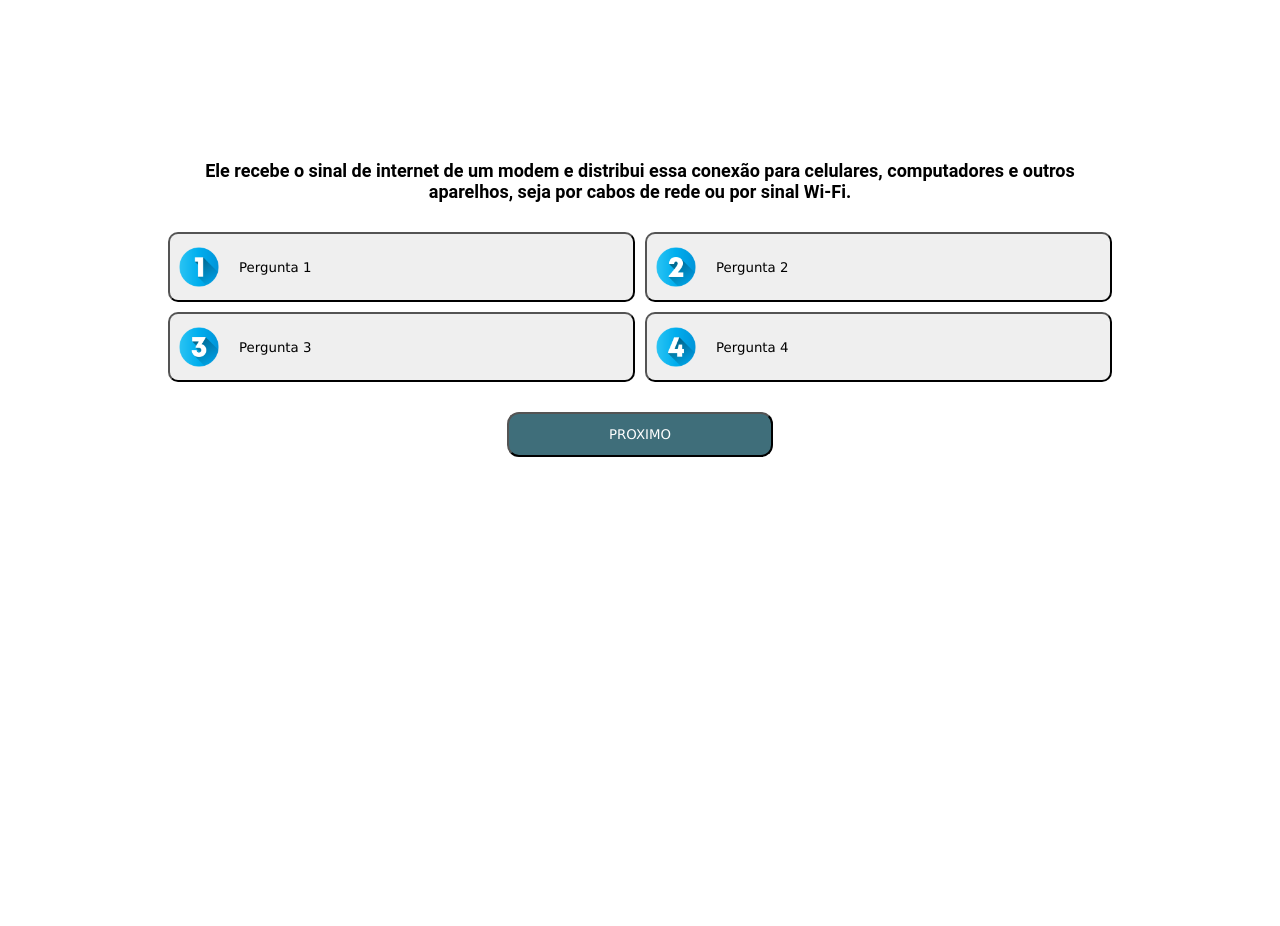
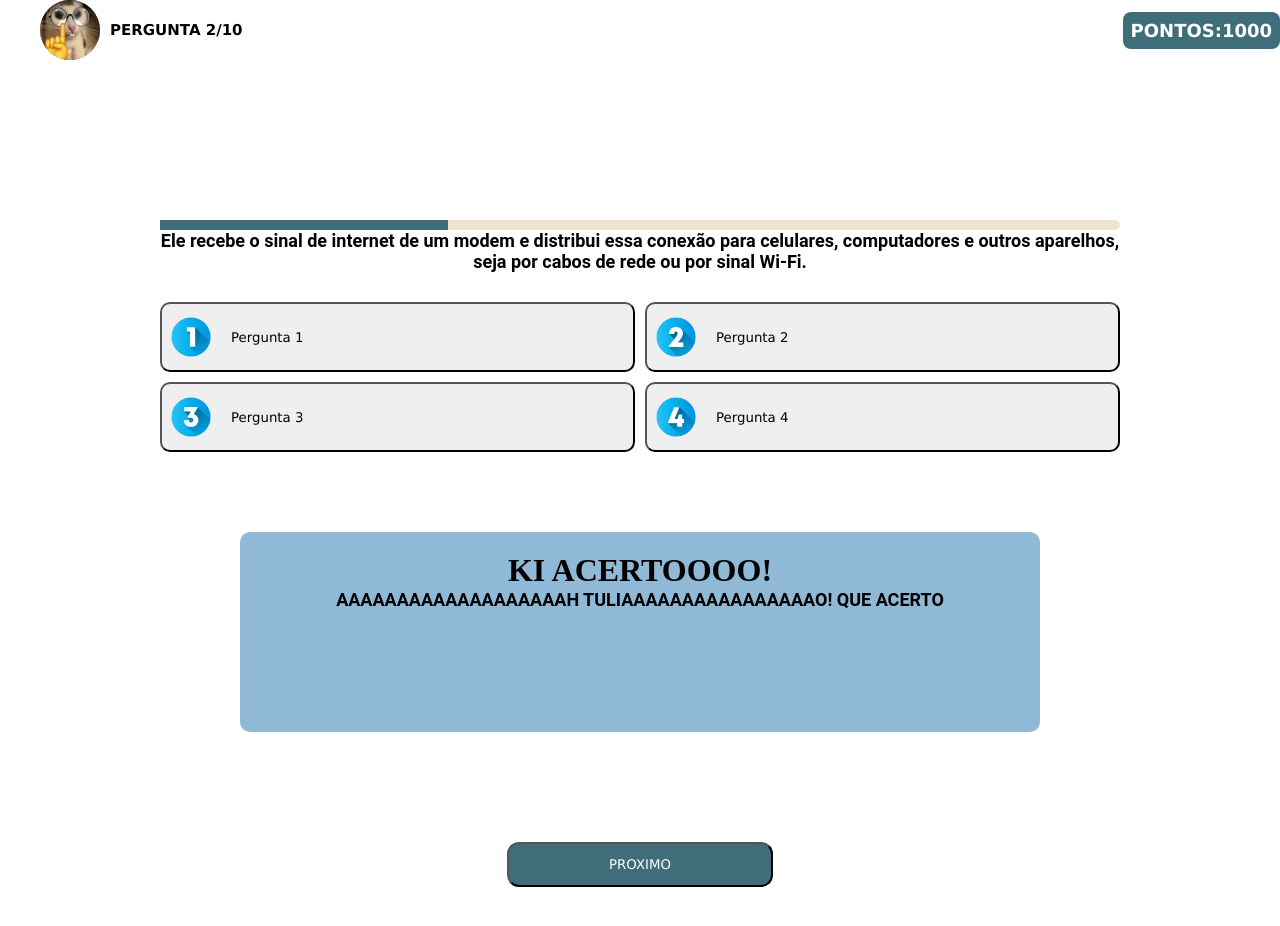
Before and after one commit to Caua031/projeto-quiz, a plain HTML site: page PROJETO/index.html in a window 1280 px wide. Before the commit the page ends 800 px from the top, so only its background shows below. Drawn offline with Linux system fonts and the light colour scheme.

Commit message:
score 0.4

```diff
--- a/PROJETO/index.html
+++ b/PROJETO/index.html
@@ -7,7 +7,24 @@
     <link rel="stylesheet" href="style.css">
 </head>
 <body>
+    <header class="cabecalho">
+
+        <div class="perfil">
+            <img src="imagens/03.jpg" alt="Foto de perfil">
+            <h1>pergunta 2/10</h1>
+        </div>
+
+        <div class="score">
+            <h1 class="pontos">pontos:1000</h1>
+        </div>
+
+    </header>
+
     <div class="app">
+        <div class="progress">
+            <div class="barra"></div>
+        </div>
+
         <div class="quiz">
             <h2 id="question">Ele recebe o sinal de internet de um modem
                 e distribui essa conexão para celulares, computadores
@@ -35,7 +52,13 @@
                     <span>Pergunta 4</span>
                 </button>
             </div>
-            <button class="btn-next" id="next-btn">Proximo</button>
+
+            <main class="container">
+                <h1>KI ACERTOOOO!</h1>
+                <h2>AAAAAAAAAAAAAAAAAAAH TULIAAAAAAAAAAAAAAAAO! QUE ACERTO</h2>
+            </main>
+
+            <button id="next-btn">Proximo</button>
         </div>
     </div>
 
--- a/PROJETO/style.css
+++ b/PROJETO/style.css
@@ -1,4 +1,3 @@
-<<<<<<< HEAD
 * {
   margin: 0;
   padding: 0;
@@ -11,6 +10,7 @@
     --cor-buttons-perguntas: #AEDFF2;
     --cor-buttons-next: #3F6E7A;
     --cor-fundo-bege: #EFE4D2;
+    --cor-fundo-azul-escuro: #8fb9d6;
     --cor-texto-branco: #FFFFFF;
     --fonte-principal: 'Roboto', sans-serif;
     --font-secundaria: Verdana, Geneva, Tahoma, sans-serif;
@@ -20,10 +20,66 @@ body {
     background-color: var(--cor-principal);
 }
 
+.cabecalho {
+    display: flex;
+    justify-content: space-between;
+    align-items: center;
+    text-align: center;
+}
+
 .app {
     margin: 10em;
     text-align: center;
 }
+
+.score {
+    width: auto;
+    height: auto;
+    background-color: var(--cor-buttons-next);
+    border-radius: 8px;
+    color: var(--cor-texto-branco);
+    font-family: var(--font-secundaria);
+    font-size: 9px;
+    text-transform: uppercase;
+}
+
+.pontos {
+    margin: 8px;
+}
+
+.perfil{
+    display: flex;
+    align-items: center;
+    gap: 10px;
+}
+
+.perfil h1 {
+    font-family: var(--font-secundaria);
+    font-size: 15px;
+    text-transform: uppercase;
+}
+
+.perfil img {
+    width: 60px;
+    height: 60px;
+    border-radius: 30px;
+    margin-left: 40px;
+    background-color: #3F6E7A;
+}
+
+.progress {
+    width: 100%;
+    height: 10px;
+    background-color: var(--cor-fundo-bege);
+    border-radius:5px;
+}
+
+.barra{
+    height: 100%;
+    width: 30%;
+    background-color: var(--cor-buttons-next);
+}
+
 
 .quiz h2{
     font-family: var(--fonte-principal);
@@ -32,7 +88,7 @@ body {
 
 .answer-btn{
     display: grid;
-    grid-template-columns: auto auto;
+    grid-template-columns: 1fr 1fr;
     gap: 10px;
     margin-top: 30px;
 }
@@ -60,7 +116,20 @@ body {
     background-color: var(--cor-buttons-perguntas);
 }
 
-.btn-next {
+.container {
+    margin: 80px;
+    width: auto;
+    height: 200px;
+    background-color: var(--cor-fundo-azul-escuro);
+    border-radius: 10px;
+    /*display: none;*/
+}
+
+.container h1 {
+    padding-top: 20px;
+}
+
+#next-btn {
     font-family: var(--font-secundaria);
     width: 20em;
     height: 45px;
```
